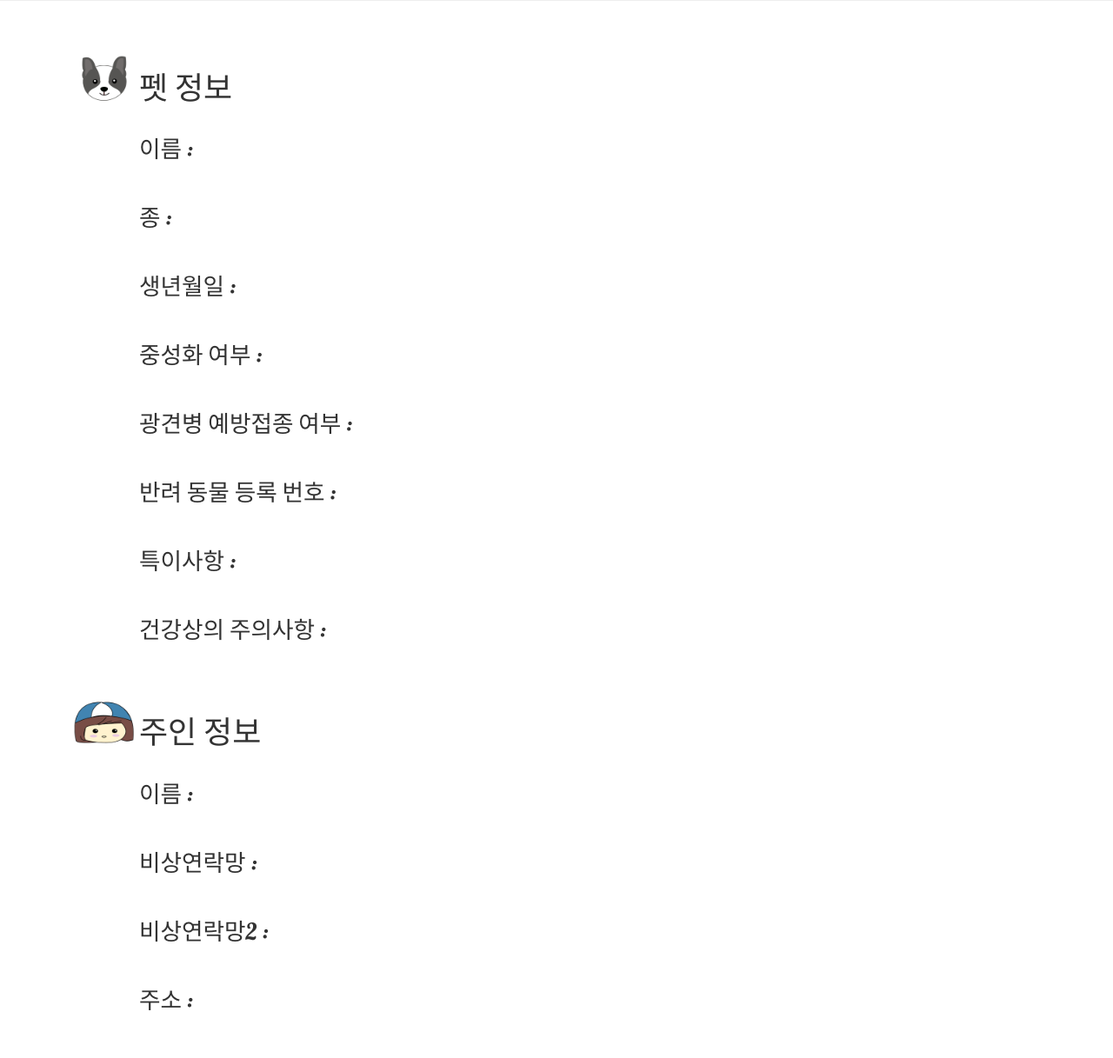
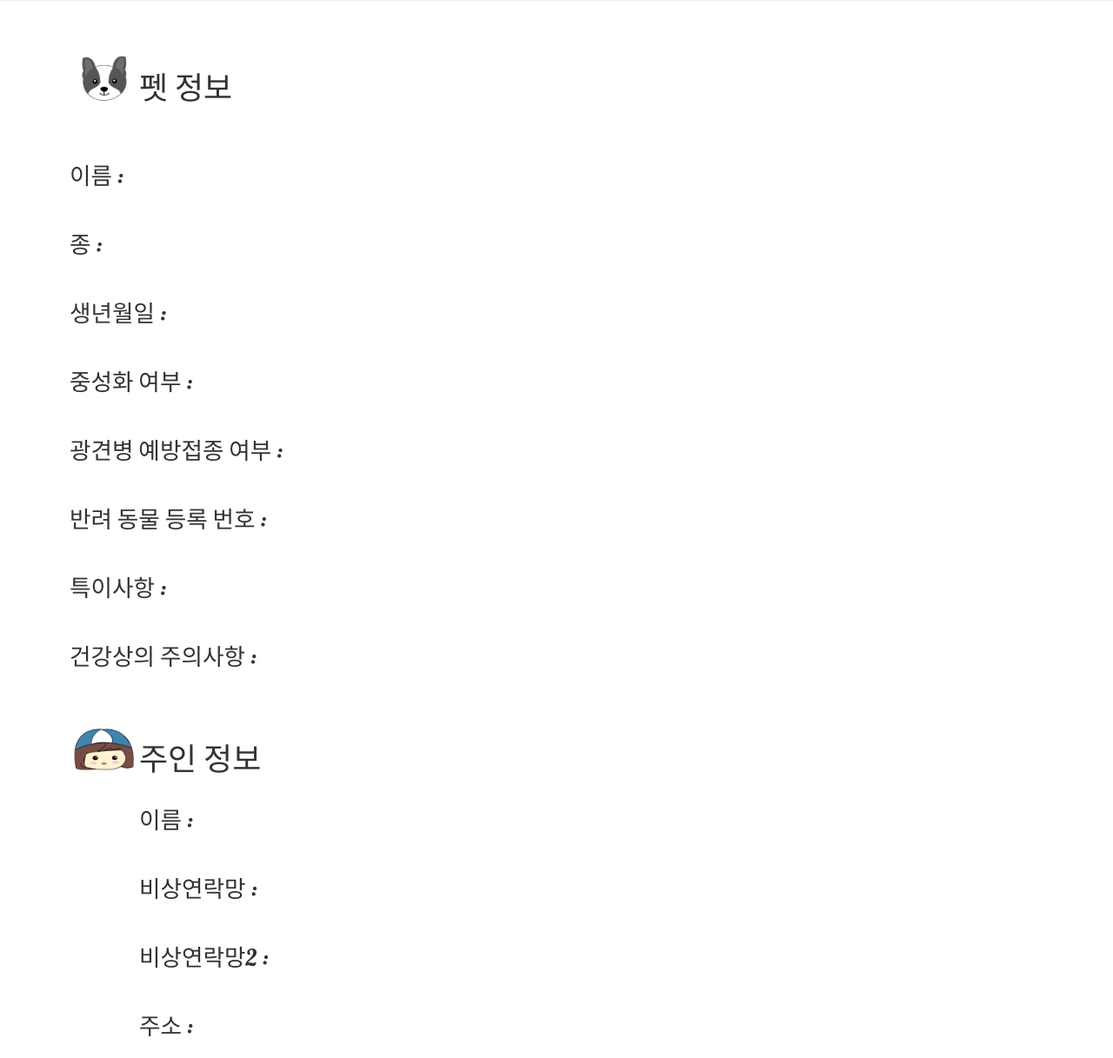
Before and after one commit to kyc0816/my-first-blog, a Django app: template blog/templates/blog/post_detail.html in a window 1280 px wide. Shown: the part 176-1393 px from the top of the page at 87% size. Run offline with Django 3.2, Linux system fonts and the light colour scheme; the template is opened without the code that fills it, so the values that code supplies are empty; some libraries are stand-ins or nearby versions.

Commit message:
For a long time

```diff
--- a/blog/static/css/blog.css
+++ b/blog/static/css/blog.css
@@ -64,19 +64,17 @@ h1, h2, h3, h4 {
     margin-top: 60px;
 }
 
-/*.petinfotable {   //효과가 없다. 왜일까?
-    width: 50%;
-    margin : 0 auto;
-}*/
+.petinfotable {
+    width: 100%;
+}
 
 .ownerinfo {
     margin-top: 60px;
 }
 
-/*.ownerinfoinfotable {
-    width: 50%;
-    margin : 0 auto;
-}*/
+.ownerinfoinfotable {
+    width: 100%;
+}
 
 .listTitleType {
     font-family: 'Lobster', 'meiryo', 'Jua', cursive;
```
